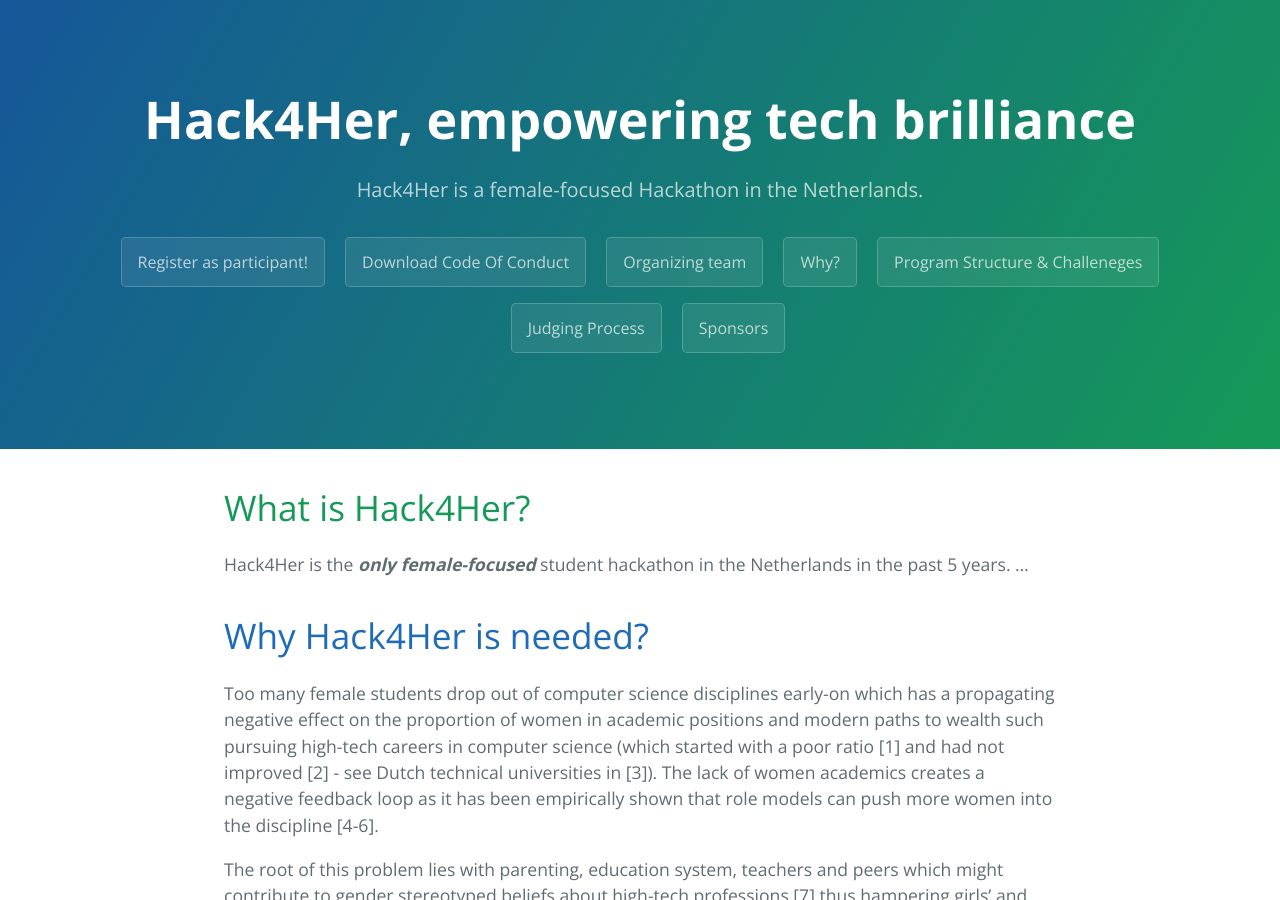
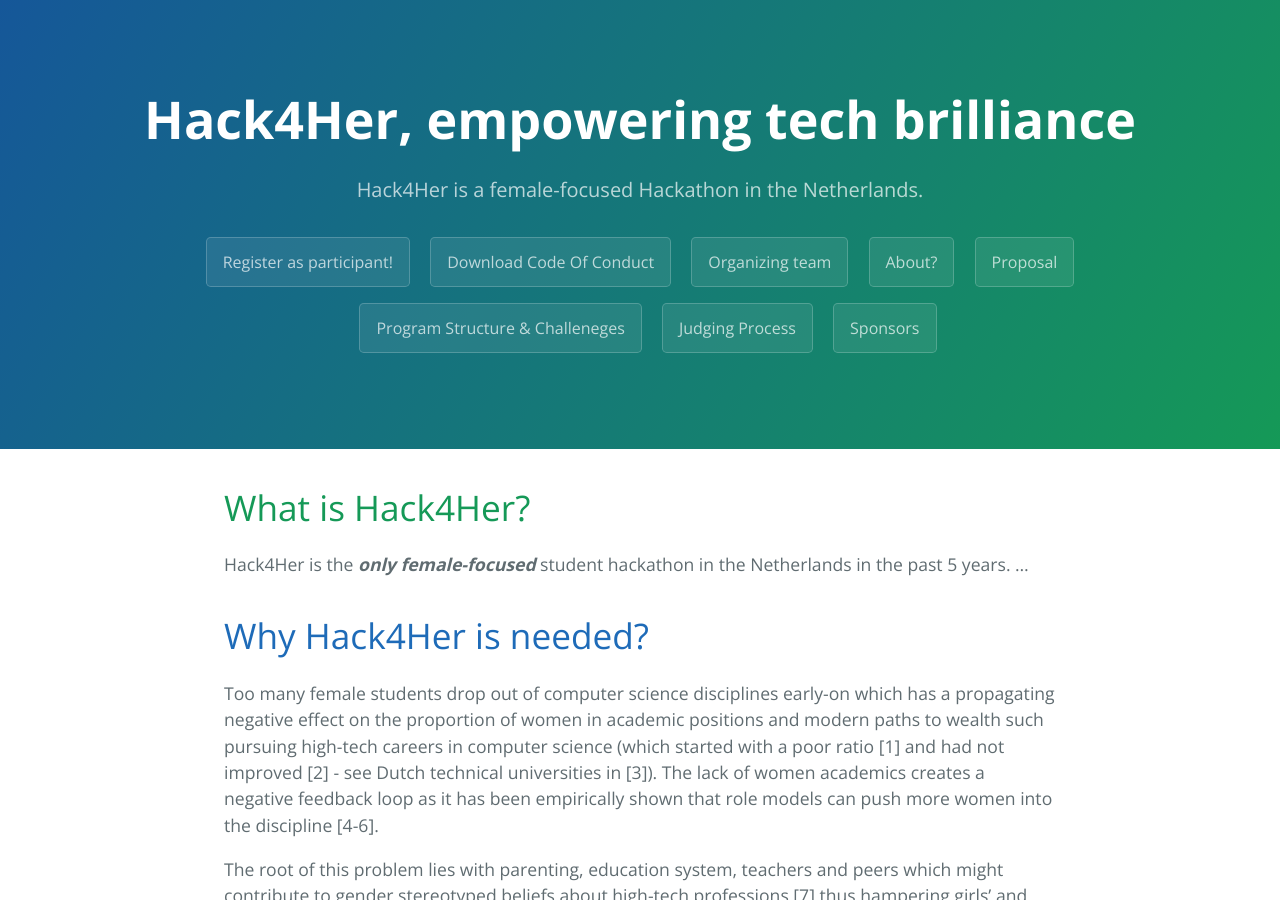
Before and after one commit to hack4her/hack4her.github.io, a Jekyll site: the page built from index.md, in a window 1280 px wide and 900 px high. Built offline with Jekyll 4.4.1, drawn with Linux system fonts in a browser that asks for light colours.

Commit message:
Update default.html

```diff
--- a/_layouts/default.html
+++ b/_layouts/default.html
@@ -26,7 +26,8 @@
         <!-- <a href="{{  }}" class="btn">Read more about participating</a> -->
         <a href="assets/H4HRules.pdf" class="btn">Download Code Of Conduct</a>
         <a href="../organizers.html" class="btn">Organizing team</a>
-        <a href="../about.html" class="btn">Why?</a>
+        <a href="../about.html" class="btn">About?</a>
+        <a href="../proposal.html" class="btn">Proposal</a>
         <a href="../challenges.html" class="btn">Program Structure & Challeneges</a>
         <a href="../rubric.html" class="btn">Judging Process</a>
         <a href="../sponsors.html" class="btn">Sponsors</a>
```
